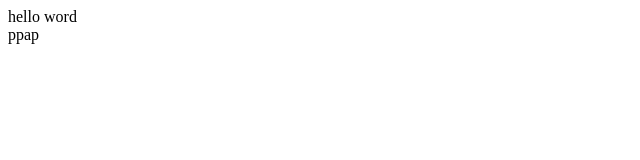
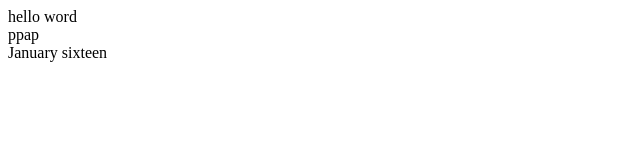
Before and after one commit to yangshushu666/myweb, a plain HTML site: page index.html in a window 1280 px wide. Shown: the whole page, without its empty margins (0-640 px from the left). Drawn offline with Linux system fonts and the light colour scheme.

Commit message:
no message

```diff
--- a/index.html
+++ b/index.html
@@ -9,5 +9,6 @@
     <body>
         <div>hello word</div>
         <div>ppap</div>
+        <div>January sixteen</div>
     </body>
 </html>
```
